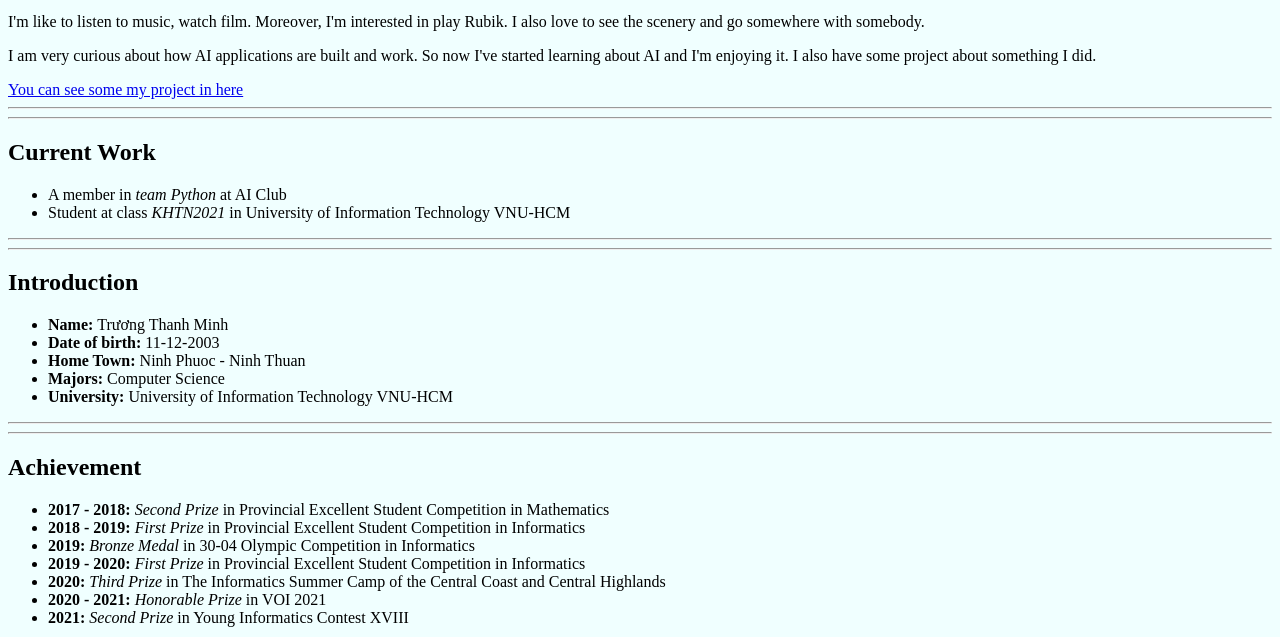
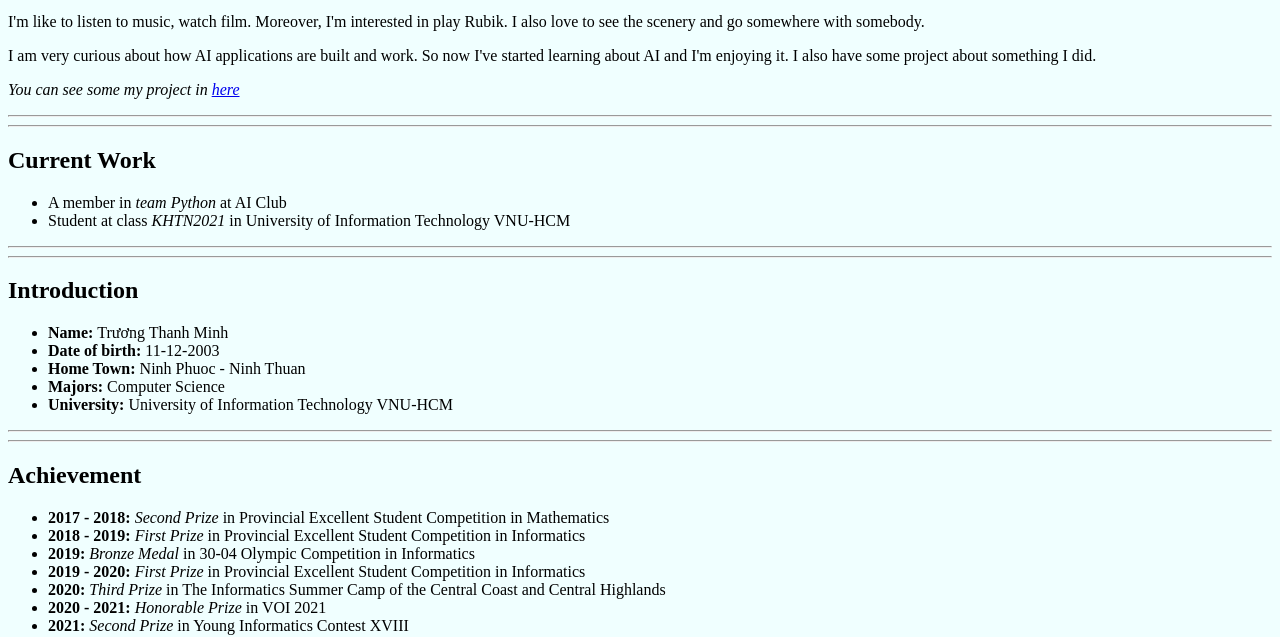
Before and after one commit to trthminh/trthminh.github.io, a plain HTML site: page index.html in a window 1280 px wide. Shown: the part 190-827 px from the top of the page. Drawn offline with Linux system fonts and the light colour scheme.

Commit message:
Update index.html

```diff
--- a/index.html
+++ b/index.html
@@ -20,7 +20,7 @@
   <p>Hi, guy. I'm Minh. Now, I'm 17 years old and soon I'll be turn 18. </p>
   <p>I'm like to listen to music, watch film. Moreover, I'm interested in play Rubik. I also love to see the scenery and go somewhere with somebody.</p>
   <p>I am very curious about how AI applications are built and work. So now I've started learning about AI and I'm enjoying it. I also have some project about something I did.</p>
-  <a href="https://github.com/trthminh"> You can see some my project in here</a>
+  <p><i>You can see some my project in <a href="https://github.com/trthminh">here</i></a>
 <hr>
 <hr>
 <div id="current">
```
